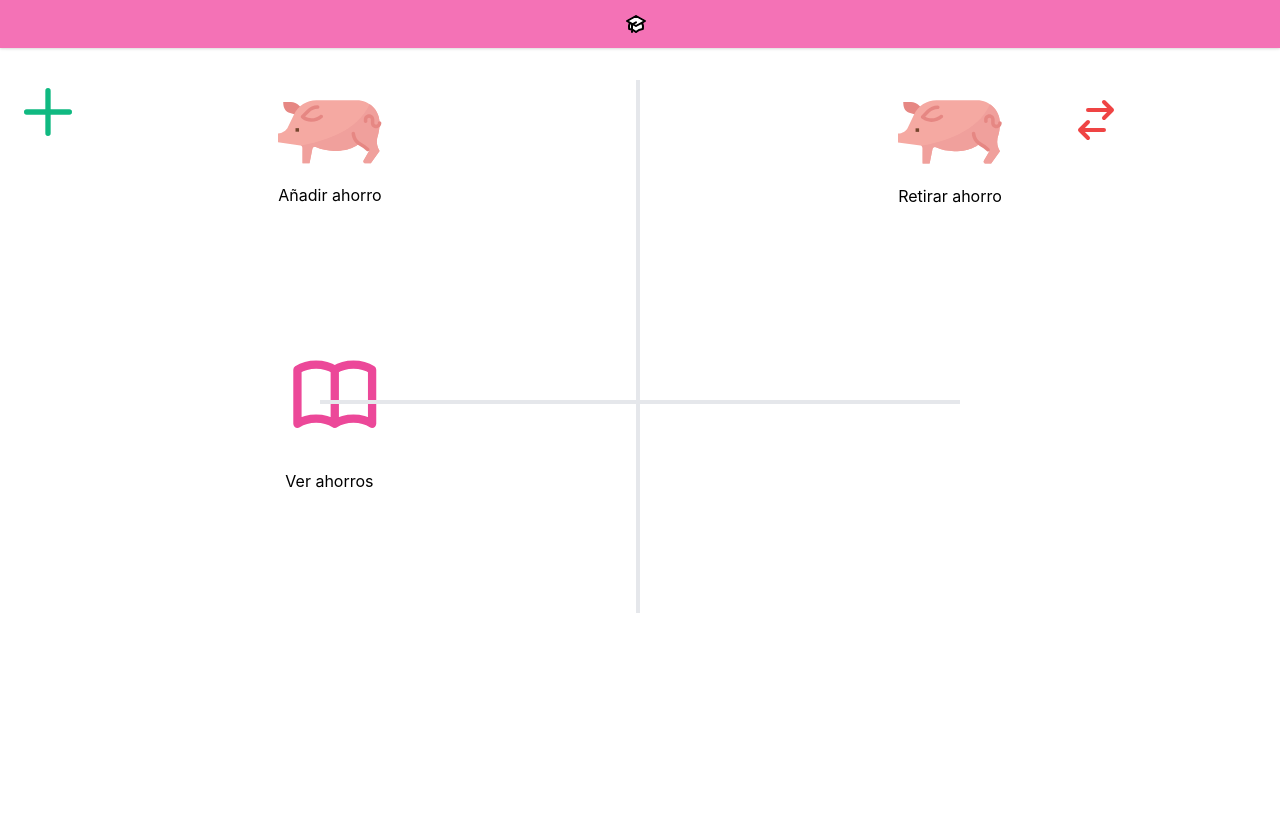
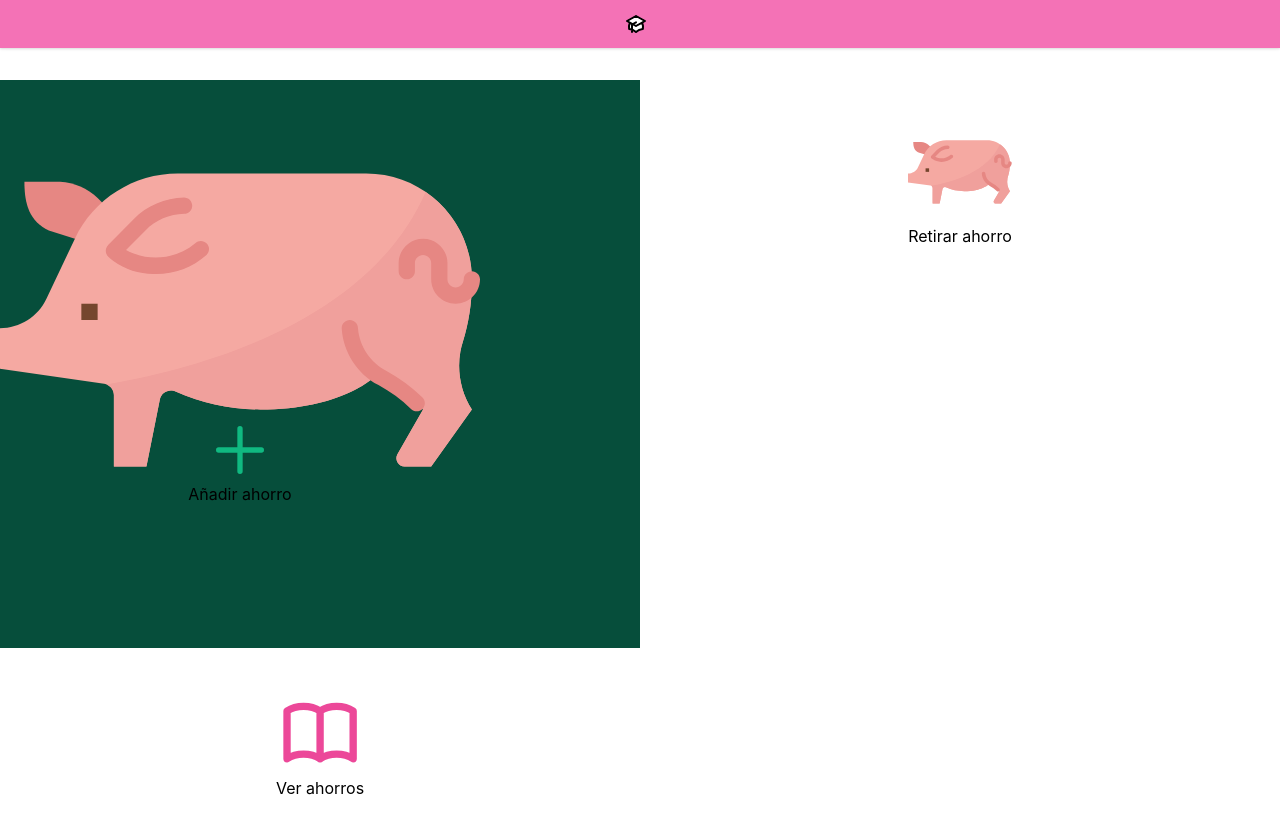
Before and after one commit to rigobertoalag/ahorros-ds, a React (Create React App) app: page /home in a window 1280 px wide. Shown: the top 834 px of the page. Before the commit the page ends 800 px from the top, so only its background shows below. Built offline with nearby package versions, Linux system fonts and the light colour scheme; the HTML template or start-up script is replaced by a standard one.

Commit message:
Save progress 03/06

```diff
--- a/src/pages/AddViewPage.js
+++ b/src/pages/AddViewPage.js
@@ -1,44 +1,34 @@
 import React from 'react'
 import { Link } from 'react-router-dom'
 import { ReactComponent as Pork } from '../assets/pork.svg';
-import {PresentationChartBarIcon, BookOpenIcon, PlusIcon, SwitchHorizontalIcon } from '@heroicons/react/outline'
+import { PresentationChartBarIcon, BookOpenIcon, PlusIcon, SwitchHorizontalIcon } from '@heroicons/react/outline'
 
 export default function AddViewPage() {
     return (
-        <div class="grid grid-cols-2 justify-items-center mt-20">
-            <div className="pl-5 mb-28">
+        <div class="grid grid-cols-2 justify-items-center mt-20 table-auto">
+            <div className="bg-green-900 w-full">
                 <Link to="/add-ahorro">
-                    <Pork />
-                    <div className="absolute bottom-0 left-0"></div>
-                    <PlusIcon className="absolute top-20 left-4 h-16 text-green-500"/>
-                    Añadir ahorro
+                    <div className="w-3/4 h-3/4 grid grid-cols-1 justify-items-center">
+                        <Pork />
+                        <PlusIcon className="h-16 text-green-500" />
+                        Añadir ahorro
+                </div>
                 </Link>
             </div>
-            <div className="pr-5">
+            <div className="my-10">
                 <Link to="/rmv-ahorro">
                     <Pork />
-                    <SwitchHorizontalIcon className="absolute top-24 right-40 h-12 text-red-500"/>
+                    {/*<SwitchHorizontalIcon className="absolute top-32 right-40 h-12 text-red-500" />*/}
                     Retirar ahorro
                 </Link>
             </div>
 
-            <div className="pl-20">
+            <div className="text-center my-10">
                 <Link to="/list-ahorros">
-                    <BookOpenIcon className="h-2/3 w-2/3 text-pink-500"/>
-                    Ver ahorros
+                    <BookOpenIcon className="text-pink-500" />
+                    <span>Ver ahorros</span>
                 </Link>
             </div>
-            {/*<div className="pr-20 pl-10">
-                <Link to="/all-ahorros">
-                    <PresentationChartBarIcon className="h-2/3 w-2/3 text-pink-500"/>
-                    Todos los movimientos
-                </Link>
-            </div>*/}
-
-            <div className="border-l-4 bg-gray-900 h-2/3 absolute left-1/2 -ml-1 top-20"></div>
-            <div className="bg-gray-900 w-1/4 absolute border-2 top-1/2 left-2/4"></div>
-            <div className="bg-gray-900 w-1/4 absolute border-2 top-1/2 right-2/4"></div>
         </div >
-
     )
 }
```
